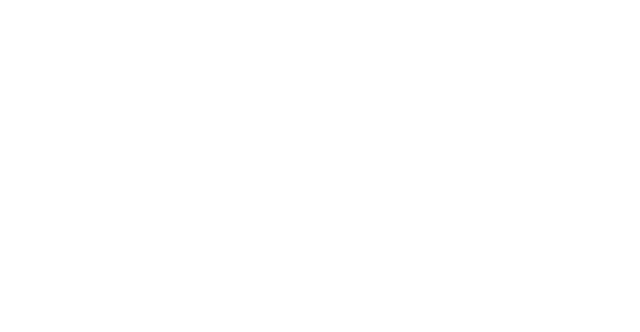
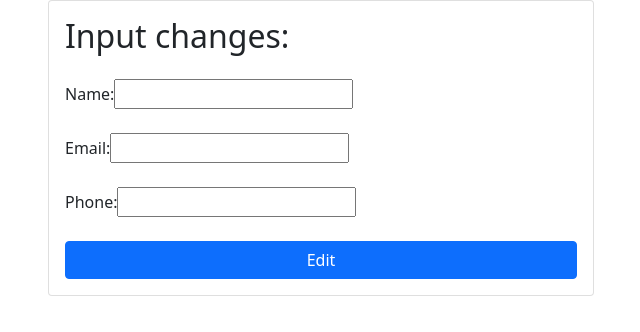
Before and after one commit to PurityGwaro/kudobuzz-csv-upload, a React (Create React App) app in the folder frontend/: page /edit/1 in a window 1280 px wide. Shown: the top 332 px of the page, without its empty margins (34-674 px from the left). Built offline with nearby package versions, Linux system fonts and the light colour scheme; no server answers.

Commit message:
delete customer, edit customer

```diff
--- a/frontend/src/App.js
+++ b/frontend/src/App.js
@@ -4,6 +4,7 @@
 import UploadForm from "./components/UploadForm";
 import LoginPage from "./components/LoginPage";
 import Error from "./components/Error";
+import EditCustomer from './components/EditCustomer';
 
 function App() {
   return (
@@ -13,6 +14,7 @@
         <Route path="/csv/:id" exact element={<ViewCsv />} />
         <Route path="/upload" exact element={<UploadForm />} />
         <Route path="/logout" exact element={<LoginPage />} />
+        <Route path="/edit/:id" exact element={<EditCustomer />} />
         <Route path="*" component={<Error />} />
       </Routes>
     </Router>
--- /dev/null
+++ b/frontend/src/components/EditCustomer.jsx
@@ -0,0 +1,80 @@
+import { useState } from "react";
+import { Button } from "react-bootstrap";
+import axios from "axios";
+import { useParams } from "react-router-dom";
+
+export default function EditCustomer() {
+
+    const { REACT_APP_API_BASE_URL } = process.env;
+    const [customer, setCustomer] = useState([]);
+
+    const { id } = useParams();
+
+    const handleChange = (e) => {
+      setCustomer({ ...customer, [e.target.name]: e.target.value });
+  }
+
+   // change values in the form to the values edited on the form by the user
+    const handleEdit = (e) => {
+      console.log(id);
+        e.preventDefault();
+        axios
+            .put(`${REACT_APP_API_BASE_URL}/customer/${id}`)
+            .then(({ data, status }) => {
+                if (status === 200) {
+                    setCustomer(data);
+                }
+            }
+            ).catch(err => console.log(err));
+        //go back to the previous page
+        window.history.back();
+    }
+
+  return (
+    <div className="container">
+      <div className="row">
+        <div className="col-md-6">
+          <div className="card card-body">
+            <form
+              onSubmit={handleEdit}
+            >
+              <h2>Input changes: </h2>
+              <div className="form-group mt-4">
+                <div className="form-group mt-4">
+                    <label>Name: </label>
+                    <input
+                      onChange={handleChange}
+                      type="text"
+                      name="name"
+                      value={customer.name}
+                    />
+                </div>
+                <div className="form-group mt-4">
+                    <label>Email: </label>
+                    <input
+                      onChange={handleChange}
+                      type="text"
+                      name="email"
+                      value={customer.email}
+                    />
+                </div>
+                <div className="form-group mt-4">
+                    <label>Phone: </label>
+                    <input
+                      onChange={handleChange}
+                      type="text"
+                      name="phone"
+                      value={customer.phone}
+                    />
+                </div>
+              </div>
+              <Button type="submit" className="btn btn-primary w-100 mt-4">
+                Edit
+              </Button>
+            </form>
+          </div>
+        </div>
+      </div>
+    </div>
+  )
+}
--- a/frontend/src/components/ListUploads.jsx
+++ b/frontend/src/components/ListUploads.jsx
@@ -22,6 +22,8 @@
   const handleDelete = async (id) => {
     await axios.delete(`${process.env.REACT_APP_API_BASE_URL}/uploads/${id}`);
     setFiles(files.filter(file => file.id !== id));
+    //refresh page
+    window.location.reload();
   }
 
   return (
--- a/frontend/src/components/UploadForm.jsx
+++ b/frontend/src/components/UploadForm.jsx
@@ -24,6 +24,8 @@
       .catch((err) => {
         console.log(err);
       });
+      //go back to the home page
+      window.location.href = "/";
     // fetch(`${REACT_APP_API_BASE_URL}/upload`, {
     //   method: "POST",
     //   body: formData,
--- a/frontend/src/components/ViewCsv.jsx
+++ b/frontend/src/components/ViewCsv.jsx
@@ -1,7 +1,7 @@
 import axios from "axios";
 import { useEffect, useState } from "react";
+import { Button } from "react-bootstrap";
 import { Link, useParams, useSearchParams } from "react-router-dom";
-import Navbar from "./Navbar";
 import CustomPagination from "./Pagination";
 
 export default function CustomerUI() {
@@ -30,6 +30,22 @@
         }
       });
   }, [id, searchParams]);
+  const handleDelete = (id) => {
+    console.log(id);
+    axios
+      .delete(`${REACT_APP_API_BASE_URL}/customer/${id}`)
+      .then(({ data, status }) => {
+        if (status === 200) {
+          setCustomers(customers.filter((customer) => customer.id !== id));
+        }
+      }).catch(err => console.log(err));
+      //reload page
+      window.location.reload();
+  }
+
+  // const handleEdit = (id) => {
+  //   window.location.href = `/edit/${id}`;
+  // }
 
   return (
     <div className="container">
@@ -47,24 +63,22 @@
             <tbody>
               {customers.map((customer, index) => {
                 return (
-                  <tr key={customer.id}>
+                  <tr key={customer._id}>
                     <td>{customer.name}</td>
                     <td>{customer.phone}</td>
                     <td>{customer.email}</td>
                     <td>{customer.createdAt}</td>
                     <td>
-                      <Link
-                        to='/'
-                        className="btn float-right btn-primary btn-sm"
-                      >
+                      {/* edit button */}
+                      <Link to={`/edit/${customer._id}`} className="btn float-right btn-primary btn-sm">
                         edit
                       </Link>
-                      <Link
-                        to="/"
-                        className="btn float-right btn-primary btn-sm"
-                      >
+                      {/* <Button variant="primary" onClick={() => handleEdit(customer.id)}>
+                        Edit
+                      </Button> */}
+                      <Button  onClick={()=> handleDelete(customer._id)} variant="danger" className="float-right btn-sm">
                         delete
-                      </Link>
+                      </Button>
                     </td>
                   </tr>
                 );
```
Also changed, not shown: 1 other file (tests, documents, lock files or other folders).
